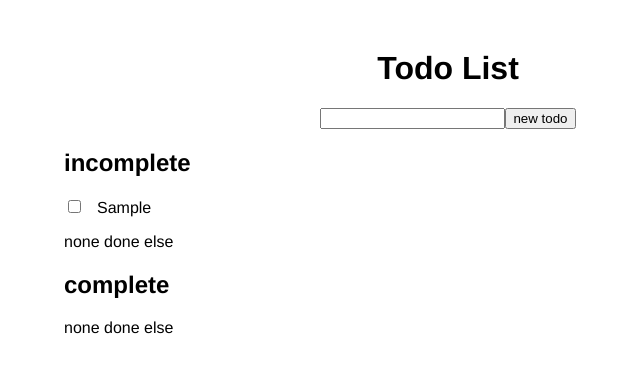
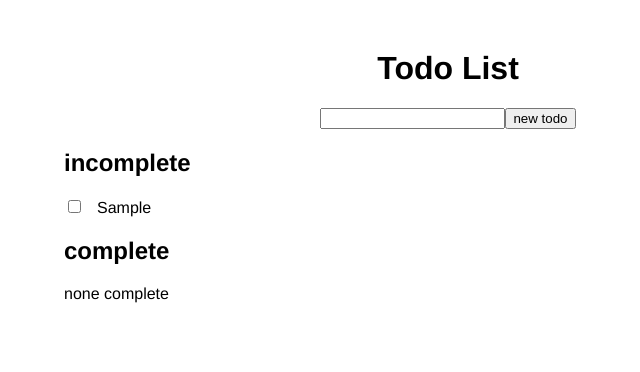
Before and after one commit to bobbiebilliebecker/vue-todo-list, a Vue app: page / in a window 1280 px wide. Both pictures are taken after typing "Sample" into the empty fields and a click on the input "new todo". Shown: the top 372 px of the page, without its empty margins (192-832 px from the left). Built offline with nearby package versions, Linux system fonts and the light colour scheme.

Commit message:
Experimenting with showing done / all done

```diff
--- a/src/components/TodoList.vue
+++ b/src/components/TodoList.vue
@@ -2,7 +2,7 @@
   <ul class="todolist__list">
     <li
       v-for="(item, index) in list"
-      v-if="item.done !== done"
+      v-if="item.done !== done && list.length"
       v-bind:key="index"
       v-bind:class="item.done ? 'todolist__list-item todolist__list-item--done' : 'todolist__list-item'"
     >
@@ -13,11 +13,9 @@
         class="todolist__list-item-checkbox">
       <span class="todolist__list-item-text">{{item.name}}</span>
     </li>
-    <li v-if="!list.length">
-      <span v-if="done">none complete</span>
-    </li>
     <li v-else>
-      <span>none done else</span>
+      <span v-if="done">all done</span>
+      <span v-else>none complete</span>
     </li>
   </ul>
 </template>
```
